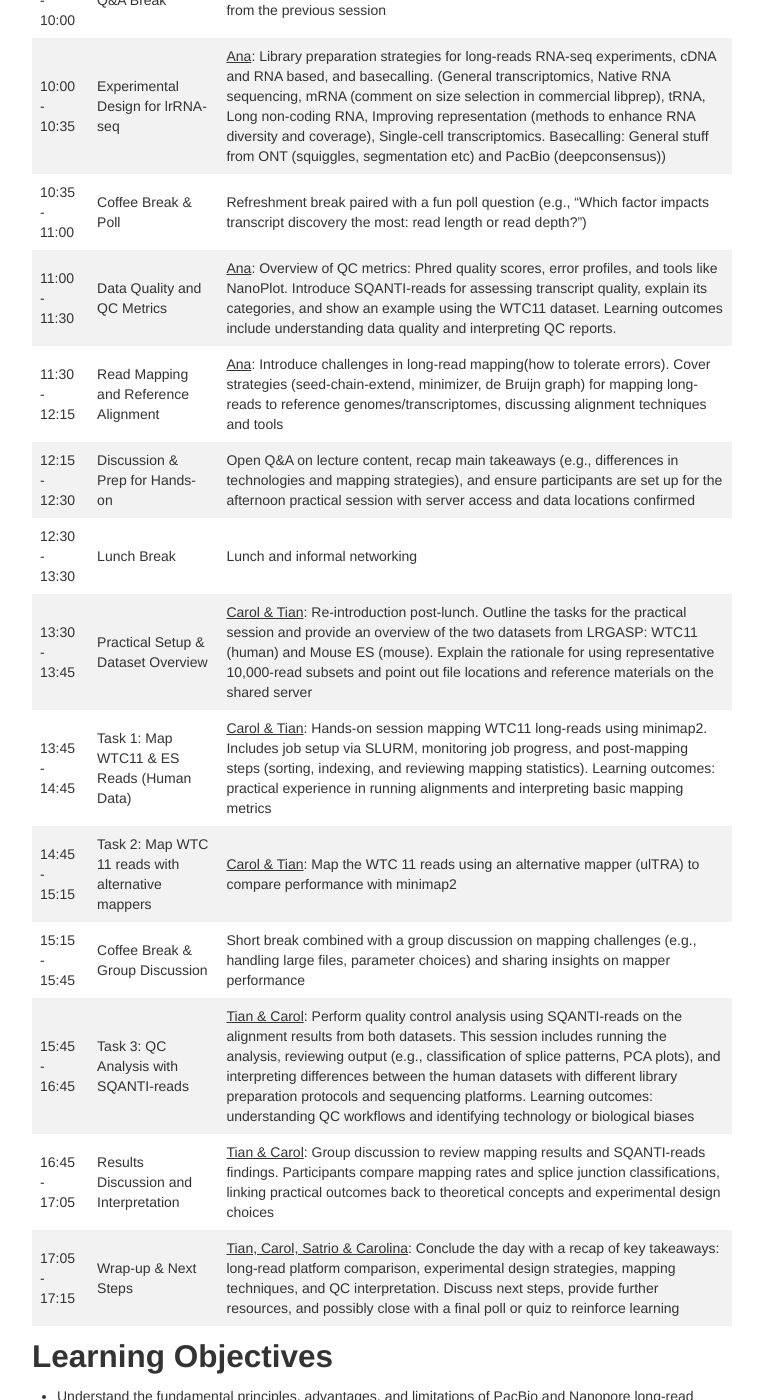
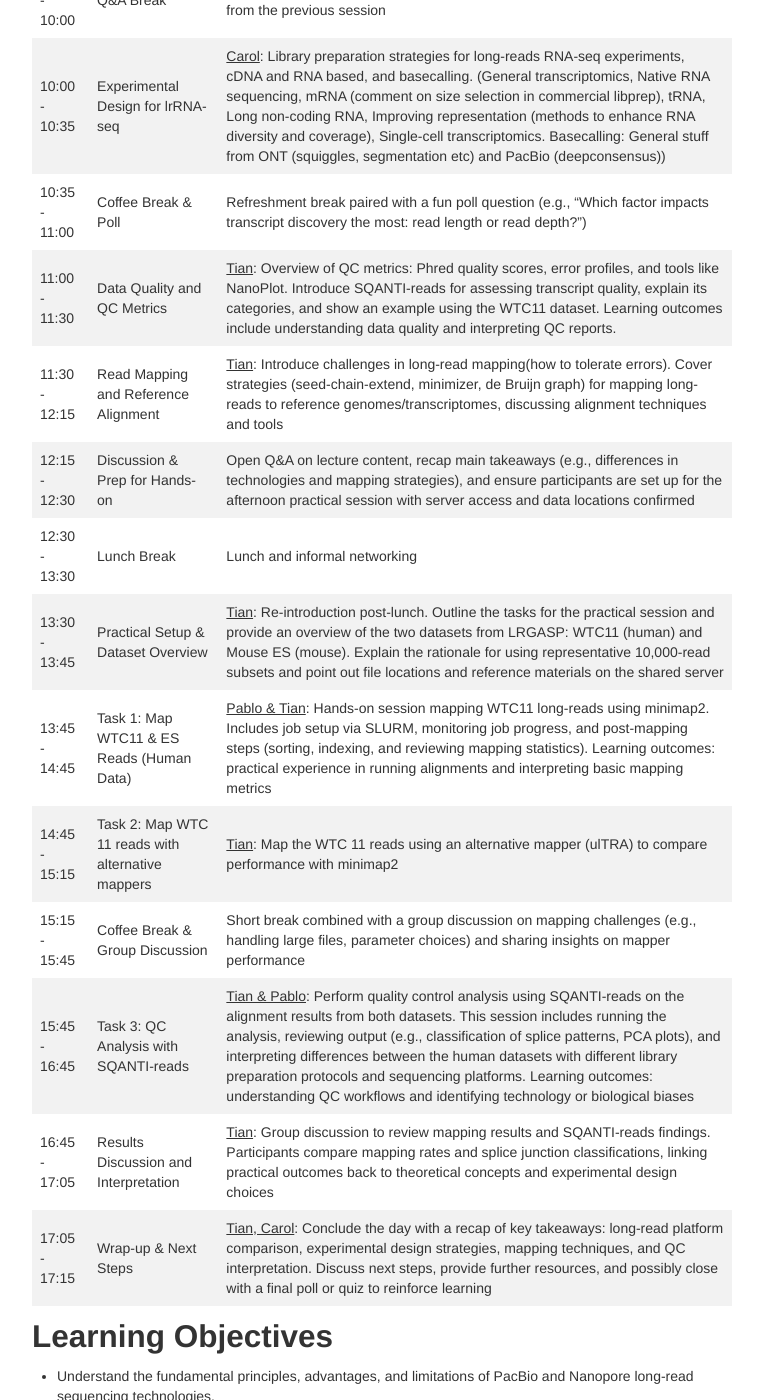
Before and after one commit to ConesaLab/VALT_Summer_Course, a Jekyll site: the page built from pages/day1.md, in a window 1280 px wide and 1400 px high, scrolled down 868 px. Shown: the whole window, without its empty margins (258-1021 px from the left). Built offline with Jekyll 4.4.1, drawn with Linux system fonts in a browser that asks for light colours.

Commit message:
Update speaker names for session activities (Day 1)

```diff
--- a/pages/day1.md
+++ b/pages/day1.md
@@ -26,21 +26,21 @@ schemadotorg:
 | Time          | Activity                | Details                                                                                                                                       |
 | --------------------- | --------------------------------- | ----------------------------------------------------------------------------------------------------------------------------------------------------------------- |
 | 09:00 - 09:10 | Introduction & Objectives         | <u>Ana</u>: Welcome participants, provide an overview of the day, outline learning objectives, and conduct a quick interactive poll (e.g., "Have you used PacBio or ONT before?")                                                                                                     |
-| 09:10 - 09:50 | Long-Read Sequencing Technologies                   | <u>Ana</u>: General Introduction to long-reads sequencing technologies (pacbio and nanopore) general introduction to designing long-read RNA-seq experiments including platform-selection, trade-offs between read length and depth, and sample replication (cDNA vs directRNA, read length, Replicates, Multiplexing strategies, Depth of sequencing)                                                                                                                |
+| 09:10 - 09:50 | Long-Read Sequencing Technologies                   | <u>Carol</u>: General Introduction to long-reads sequencing technologies (pacbio and nanopore) general introduction to designing long-read RNA-seq experiments including platform-selection, trade-offs between read length and depth, and sample replication (cDNA vs directRNA, read length, Replicates, Multiplexing strategies, Depth of sequencing)                                                                                                                |
 | 09:50 - 10:00 | Q&A Break                 | Short break for questions; use an online quiz (e.g., Kahoot) to recap key facts from the previous session                                                                                           |
-| 10:00 - 10:35 | Experimental Design for lrRNA-seq                      | <u>Ana</u>: Library preparation strategies for long-reads RNA-seq experiments, cDNA and RNA based, and basecalling. (General transcriptomics, Native RNA sequencing, mRNA (comment on size selection in commercial libprep), tRNA, Long non-coding RNA, Improving representation (methods to enhance RNA diversity and coverage), Single-cell transcriptomics. Basecalling: General stuff from ONT (squiggles, segmentation etc) and PacBio (deepconsensus))                                                                                                                                                                   |
+| 10:00 - 10:35 | Experimental Design for lrRNA-seq                      | <u>Carol</u>: Library preparation strategies for long-reads RNA-seq experiments, cDNA and RNA based, and basecalling. (General transcriptomics, Native RNA sequencing, mRNA (comment on size selection in commercial libprep), tRNA, Long non-coding RNA, Improving representation (methods to enhance RNA diversity and coverage), Single-cell transcriptomics. Basecalling: General stuff from ONT (squiggles, segmentation etc) and PacBio (deepconsensus))                                                                                                                                                                   |
 | 10:35 - 11:00 | Coffee Break & Poll                    | Refreshment break paired with a fun poll question (e.g., "Which factor impacts transcript discovery the most: read length or read depth?")                                                                                           |
-| 11:00 - 11:30 | Data Quality and QC Metrics                  | <u>Ana</u>: Overview of QC metrics: Phred quality scores, error profiles, and tools like NanoPlot. Introduce SQANTI-reads for assessing transcript quality, explain its categories, and show an example using the WTC11 dataset. Learning outcomes include understanding data quality and interpreting QC reports.                                                                      |
-| 11:30 - 12:15 | Read Mapping and Reference Alignment                  | <u>Ana</u>: Introduce challenges in long-read mapping(how to tolerate errors). Cover strategies (seed-chain-extend, minimizer, de Bruijn graph) for mapping long-reads to reference genomes/transcriptomes, discussing alignment techniques and tools                                                                                                                                                                    |
+| 11:00 - 11:30 | Data Quality and QC Metrics                  | <u>Tian</u>: Overview of QC metrics: Phred quality scores, error profiles, and tools like NanoPlot. Introduce SQANTI-reads for assessing transcript quality, explain its categories, and show an example using the WTC11 dataset. Learning outcomes include understanding data quality and interpreting QC reports.                                                                      |
+| 11:30 - 12:15 | Read Mapping and Reference Alignment                  | <u>Tian</u>: Introduce challenges in long-read mapping(how to tolerate errors). Cover strategies (seed-chain-extend, minimizer, de Bruijn graph) for mapping long-reads to reference genomes/transcriptomes, discussing alignment techniques and tools                                                                                                                                                                    |
 | 12:15 - 12:30 | Discussion & Prep for Hands-on      | Open Q&A on lecture content, recap main takeaways (e.g., differences in technologies and mapping strategies), and ensure participants are set up for the afternoon practical session with server access and data locations confirmed |
 | 12:30 - 13:30 | Lunch Break | Lunch and informal networking                                                                                                       |
-| 13:30 - 13:45 | Practical Setup & Dataset Overview | <u>Carol & Tian</u>: Re-introduction post-lunch. Outline the tasks for the practical session and provide an overview of the two datasets from LRGASP: WTC11 (human) and Mouse ES (mouse). Explain the rationale for using representative 10,000-read subsets and point out file locations and reference materials on the shared server                                                                                                                     |
-| 13:45 - 14:45 | Task 1: Map WTC11 & ES Reads (Human Data)                      |<u>Carol & Tian</u>: Hands-on session mapping WTC11 long-reads using minimap2. Includes job setup via SLURM, monitoring job progress, and post-mapping steps (sorting, indexing, and reviewing mapping statistics). Learning outcomes: practical experience in running alignments and interpreting basic mapping metrics                                                                                                                                                                   |
-| 14:45 - 15:15 | Task 2: Map WTC 11 reads with alternative mappers      | <u>Carol & Tian</u>: Map the WTC 11 reads using an alternative mapper (ulTRA) to compare performance with minimap2        |
+| 13:30 - 13:45 | Practical Setup & Dataset Overview | <u>Tian</u>: Re-introduction post-lunch. Outline the tasks for the practical session and provide an overview of the two datasets from LRGASP: WTC11 (human) and Mouse ES (mouse). Explain the rationale for using representative 10,000-read subsets and point out file locations and reference materials on the shared server                                                                                                                     |
+| 13:45 - 14:45 | Task 1: Map WTC11 & ES Reads (Human Data)                      |<u>Pablo & Tian</u>: Hands-on session mapping WTC11 long-reads using minimap2. Includes job setup via SLURM, monitoring job progress, and post-mapping steps (sorting, indexing, and reviewing mapping statistics). Learning outcomes: practical experience in running alignments and interpreting basic mapping metrics                                                                                                                                                                   |
+| 14:45 - 15:15 | Task 2: Map WTC 11 reads with alternative mappers      | <u>Tian</u>: Map the WTC 11 reads using an alternative mapper (ulTRA) to compare performance with minimap2        |
 | 15:15 - 15:45 | Coffee Break & Group Discussion    | Short break combined with a group discussion on mapping challenges (e.g., handling large files, parameter choices) and sharing insights on mapper performance |
-| 15:45 - 16:45 | Task 3: QC Analysis with SQANTI-reads                           | <u>Tian & Carol</u>: Perform quality control analysis using SQANTI-reads on the alignment results from both datasets. This session includes running the analysis, reviewing output (e.g., classification of splice patterns, PCA plots), and interpreting differences between the human datasets with different library preparation protocols and sequencing platforms. Learning outcomes: understanding QC workflows and identifying technology or biological biases                                                                                                                                                         |
-| 16:45 - 17:05 | Results Discussion and Interpretation                           | <u>Tian & Carol</u>: Group discussion to review mapping results and SQANTI-reads findings. Participants compare mapping rates and splice junction classifications, linking practical outcomes back to theoretical concepts and experimental design choices                                                                                                                                                         |
-| 17:05 - 17:15 | Wrap-up & Next Steps                           | <u>Tian, Carol, Satrio & Carolina</u>: Conclude the day with a recap of key takeaways: long-read platform comparison, experimental design strategies, mapping techniques, and QC interpretation. Discuss next steps, provide further resources, and possibly close with a final poll or quiz to reinforce learning                                                                                                                                                         |
+| 15:45 - 16:45 | Task 3: QC Analysis with SQANTI-reads                           | <u>Tian & Pablo</u>: Perform quality control analysis using SQANTI-reads on the alignment results from both datasets. This session includes running the analysis, reviewing output (e.g., classification of splice patterns, PCA plots), and interpreting differences between the human datasets with different library preparation protocols and sequencing platforms. Learning outcomes: understanding QC workflows and identifying technology or biological biases                                                                                                                                                         |
+| 16:45 - 17:05 | Results Discussion and Interpretation                           | <u>Tian</u>: Group discussion to review mapping results and SQANTI-reads findings. Participants compare mapping rates and splice junction classifications, linking practical outcomes back to theoretical concepts and experimental design choices                                                                                                                                                         |
+| 17:05 - 17:15 | Wrap-up & Next Steps                           | <u>Tian, Carol</u>: Conclude the day with a recap of key takeaways: long-read platform comparison, experimental design strategies, mapping techniques, and QC interpretation. Discuss next steps, provide further resources, and possibly close with a final poll or quiz to reinforce learning                                                                                                                                                         |
 
 ## Learning Objectives
 * Understand the fundamental principles, advantages, and limitations of PacBio and Nanopore long-read sequencing technologies.
```
